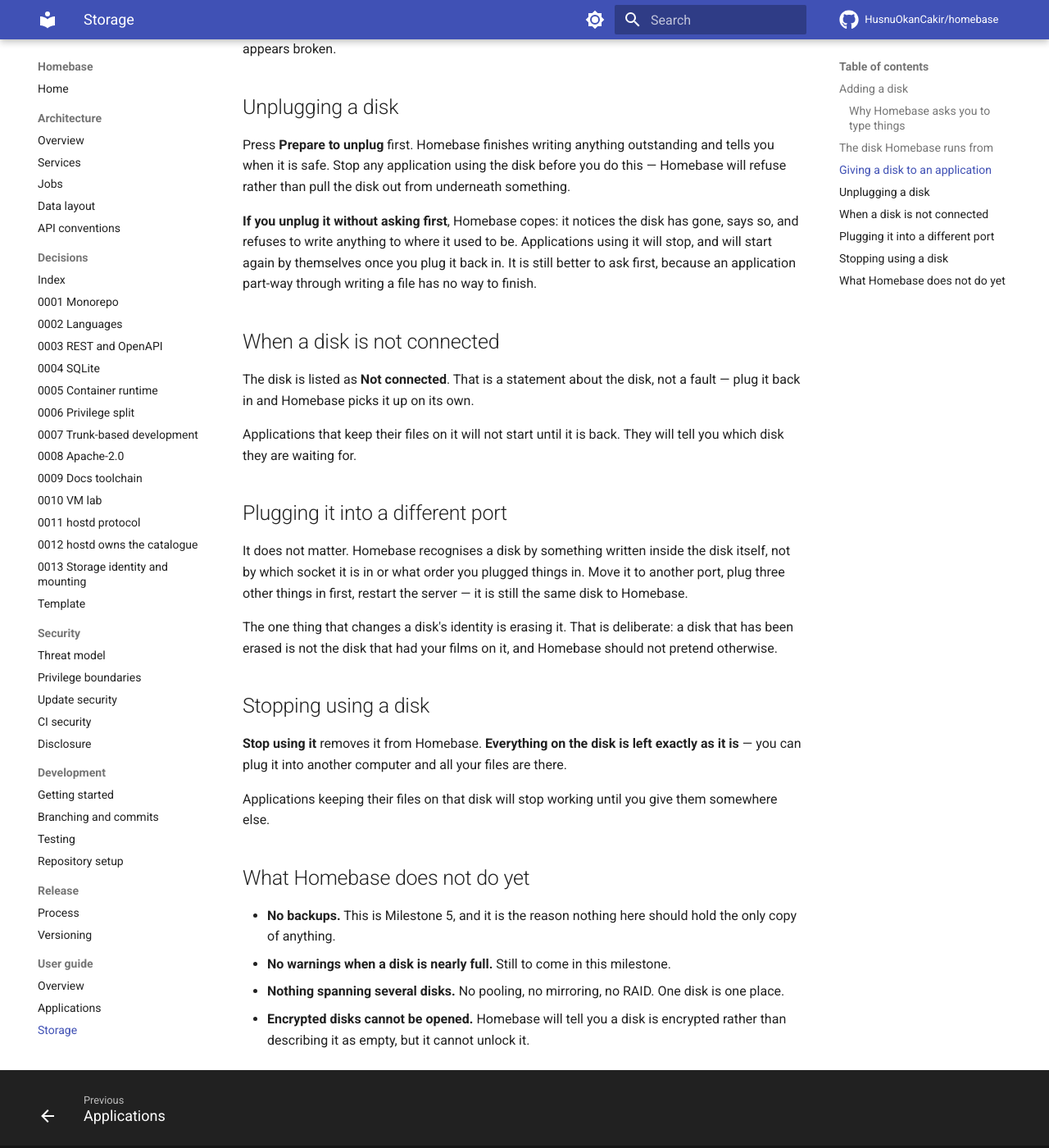
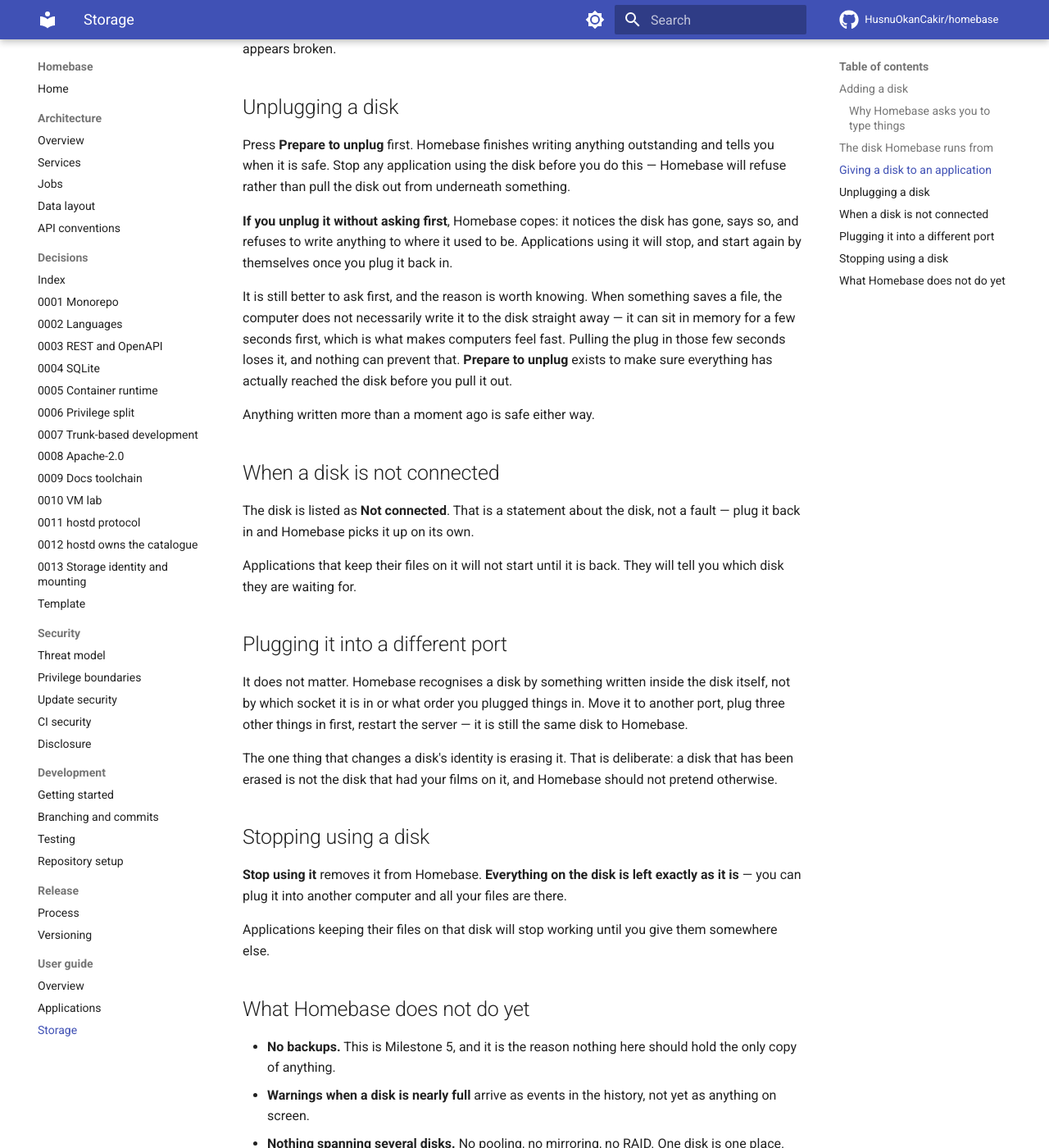
Before and after one commit to HusnuOkanCakir/homebase, an MkDocs documentation site: the page built from docs/user-guide/storage.md, in a window 1280 px wide and 1400 px high, scrolled down 1385 px. Shown: the whole window at 82% size. Built offline with MkDocs 1.6.1 and Material for MkDocs 9.7.7, drawn with Linux system fonts in a browser that asks for light colours; comment, search, counter and statistics services are not loaded.

Commit message:
docs(user-guide): explain why "prepare to unplug" exists
The page said an application part-way through writing has no way to
finish, which is true but not the thing that actually bites. Recently
saved data can sit in memory for a few seconds before reaching the disk,
and pulling the plug in those seconds loses it — no server can prevent
that, which is precisely what the button is for.

Found by the VM test asserting a file survived a surprise unplug without
flushing first, which is a promise Homebase cannot make.

Signed-off-by: Okan Cakir <h.okancakir@gmail.com>

```diff
--- a/docs/user-guide/storage.md
+++ b/docs/user-guide/storage.md
@@ -63,8 +63,15 @@
 
 **If you unplug it without asking first**, Homebase copes: it notices the disk has gone,
 says so, and refuses to write anything to where it used to be. Applications using it will
-stop, and will start again by themselves once you plug it back in. It is still better to
-ask first, because an application part-way through writing a file has no way to finish.
+stop, and start again by themselves once you plug it back in.
+
+It is still better to ask first, and the reason is worth knowing. When something saves a
+file, the computer does not necessarily write it to the disk straight away — it can sit in
+memory for a few seconds first, which is what makes computers feel fast. Pulling the plug in
+those few seconds loses it, and nothing can prevent that. **Prepare to unplug** exists to
+make sure everything has actually reached the disk before you pull it out.
+
+Anything written more than a moment ago is safe either way.
 
 ## When a disk is not connected
 
@@ -97,7 +104,8 @@
 
 - **No backups.** This is Milestone 5, and it is the reason nothing here should hold the
   only copy of anything.
-- **No warnings when a disk is nearly full.** Still to come in this milestone.
+- **Warnings when a disk is nearly full** arrive as events in the history, not yet as
+  anything on screen.
 - **Nothing spanning several disks.** No pooling, no mirroring, no RAID. One disk is one
   place.
 - **Encrypted disks cannot be opened.** Homebase will tell you a disk is encrypted rather
```
